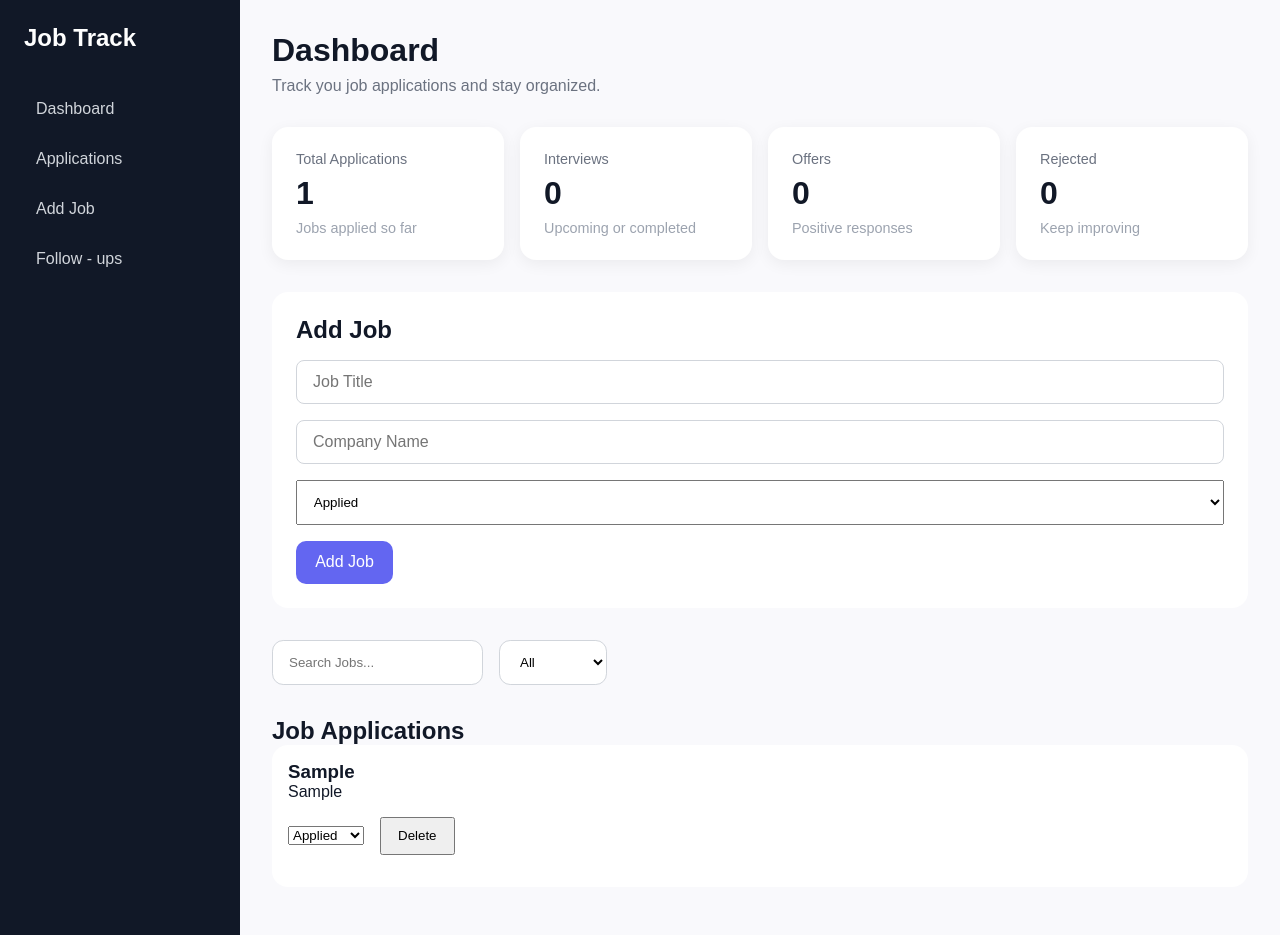
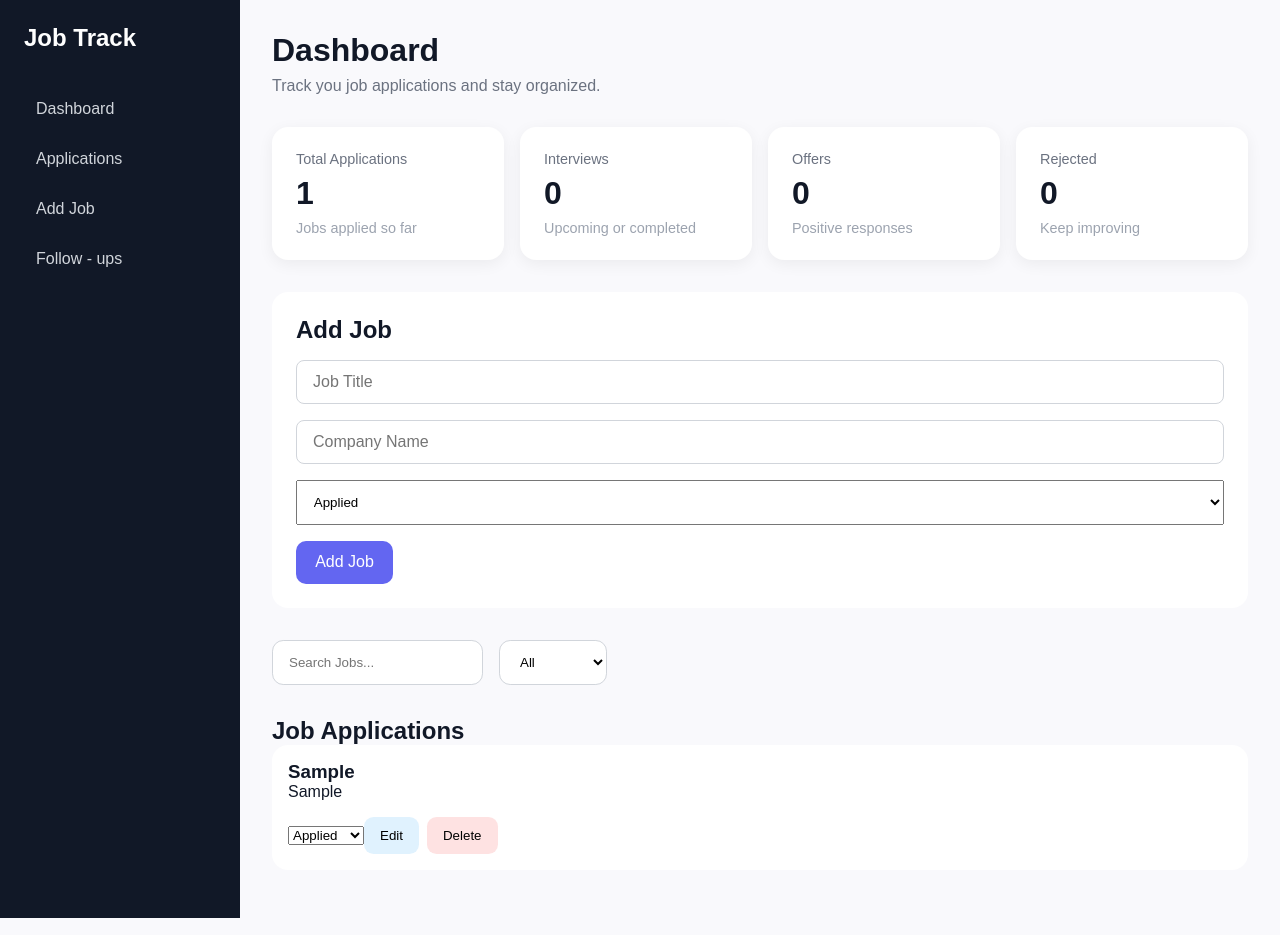
Before and after one commit to Ujjwal-Darnal/Job-Tracker-App, a React (Vite) app: page / in a window 1280 px wide. Both pictures are taken after typing "Sample", "Sample" into the empty fields and a click on the button "Add Job". Built offline with nearby package versions, Linux system fonts and the light colour scheme.

Commit message:
Add edit button to job cards

```diff
--- a/src/App.css
+++ b/src/App.css
@@ -174,10 +174,22 @@ body {
   margin-bottom: 1rem;
 
 }
+.edit-button,
 .delete-button{
-  margin: 1rem;
-  padding: 0.6rem 1rem;
+  margin-top: 1rem;
+  margin-right: 0.5rem;
+  padding: 0.7rem 1rem;
+  border: none;
+  border-radius: 0.6rem;
   cursor: pointer;
+}
+
+.edit-button{
+  background-color: #e0f2fe;
+}
+
+.delete-button{
+  background-color: #fee2e2;
 }
 
 /* ============== Search Bar=========== */
--- a/src/components/JobList.jsx
+++ b/src/components/JobList.jsx
@@ -23,6 +23,10 @@ function JobList({ jobs, deleteJob, updateJobStatus }) {
               <option>Rejected</option>
             </select>
 
+            <button className="edit-button">
+                Edit
+            </button>
+
             <button
               className="delete-button"
               onClick={() => deleteJob(index)}
```
